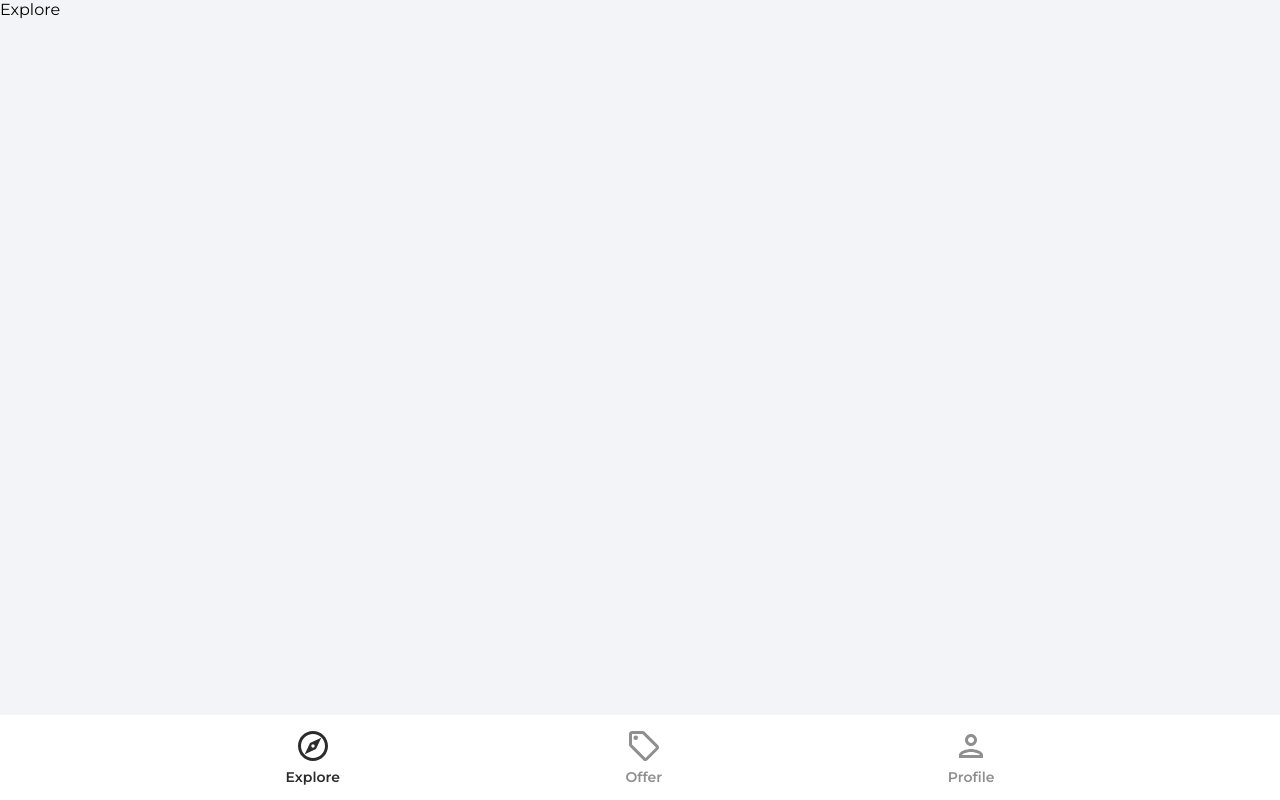
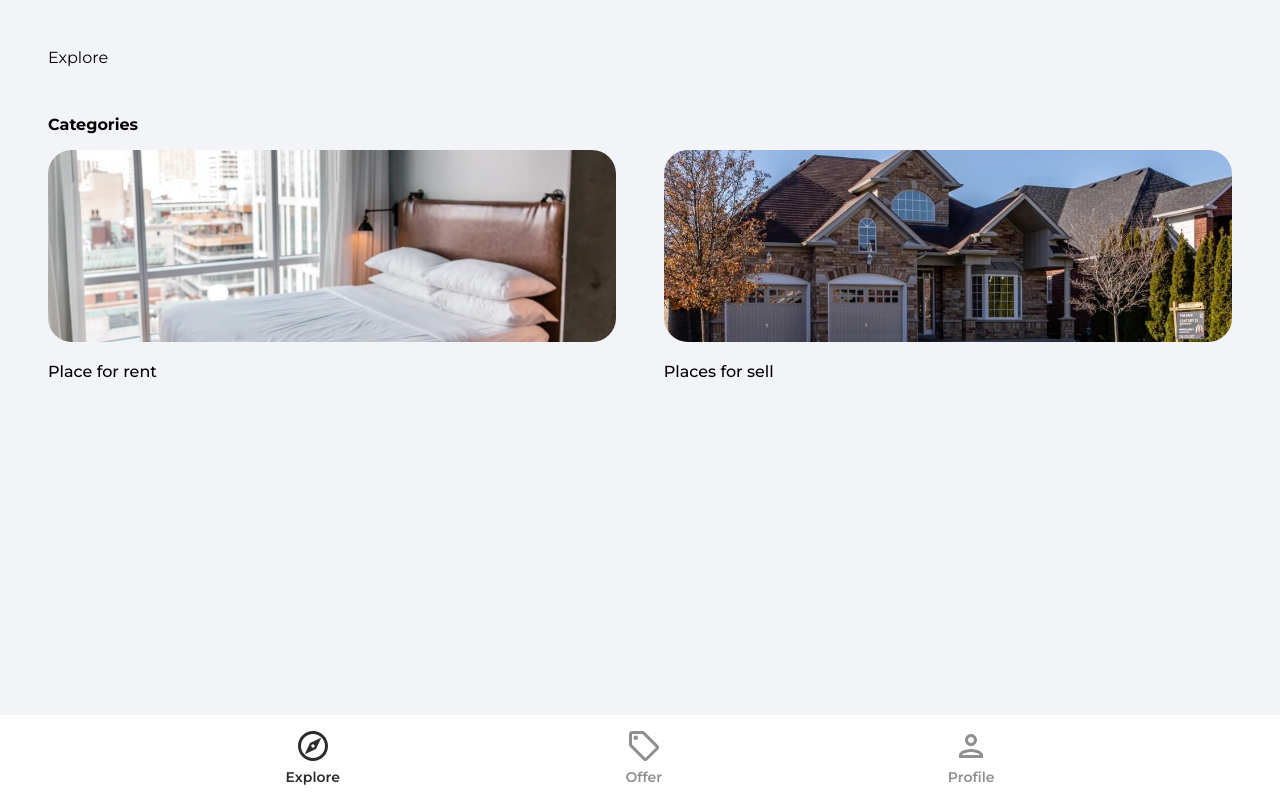
Before and after one commit to Mihalj97/house-marketplace, a React (Create React App) app: page / in a window 1280 px wide. Built offline with nearby package versions, Linux system fonts and the light colour scheme.

Commit message:
Explore Page

```diff
--- a/src/App.js
+++ b/src/App.js
@@ -6,6 +6,7 @@
 import Explore from './pages/Explore';
 import ForgotPassword from './pages/ForgotPassword';
 import Offers from './pages/Offers';
+import Category from './pages/Category';
 import Profile from './pages/Profile';
 import SignIn from './pages/SignIn';
 import SignUp from './pages/SignUp';
@@ -17,6 +18,7 @@
         <Routes>
           <Route path='/' element={<Explore />} />
           <Route path='/offers' element={<Offers />} />
+          <Route path='/category/:categoryName' element={<Category />} />
           <Route path='/profile' element={<PrivateRoute />}>
             <Route path='/profile' element={<Profile />} />
           </Route>
--- a/src/components/OAuth.jsx
+++ b/src/components/OAuth.jsx
@@ -30,7 +30,7 @@
             }
             navigate('/')
         } catch (error) {
-            toast.error('Could not authrize with Google')
+            toast.error('Could not authorize with Google')
         }
     }
 
--- /dev/null
+++ b/src/pages/Category.jsx
@@ -0,0 +1,9 @@
+import React from 'react'
+
+function Category() {
+  return (
+    <div>Category</div>
+  )
+}
+
+export default Category
--- a/src/pages/Explore.jsx
+++ b/src/pages/Explore.jsx
@@ -1,8 +1,37 @@
-import React from 'react'
+import { Link } from 'react-router-dom'
+import rentCategoryImage from '../assets/jpg/rentCategoryImage.jpg'
+import sellCategoryImage from '../assets/jpg/sellCategoryImage.jpg'
 
 function Explore() {
   return (
-    <div>Explore</div>
+    <div className='explore'>
+      <header>
+        <p className="PageHeader">Explore</p>
+      </header>
+      <main>
+        <p className="exploreCategoryHeading">
+          Categories
+        </p>
+        <div className="exploreCategories">
+          <Link to='/category/rent'>
+            <img
+              src={rentCategoryImage}
+              alt="rent"
+              className='exploreCategoryImg'
+            />
+            <p className="exploreCategoryName">Place for rent</p>
+          </Link>
+          <Link to='/category/rent'>
+            <img
+              src={sellCategoryImage}
+              alt="rent"
+              className='exploreCategoryImg'
+            />
+            <p className="exploreCategoryName">Places for sell</p>
+          </Link>
+        </div>
+      </main>
+    </div>
   )
 }
 
```
